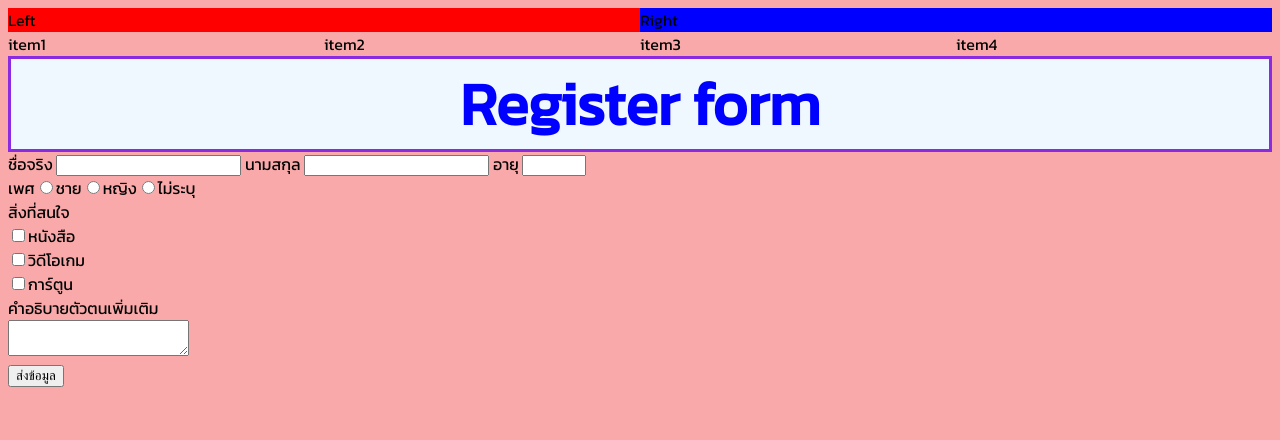
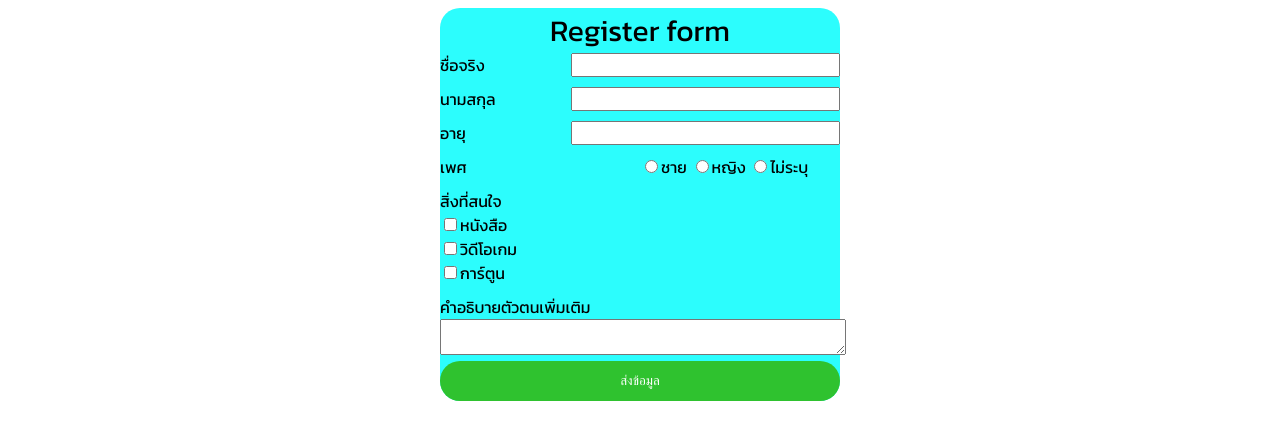
Before and after one commit to Phatcharaphon123/Work, a plain HTML site: page 820/HTML/form.html in a window 1280 px wide. Drawn offline with Linux system fonts and the light colour scheme.

Commit message:
Update form.html

```diff
--- a/820/HTML/form.html
+++ b/820/HTML/form.html
@@ -10,37 +10,42 @@
             src: url('./Kanit/Kanit-Regular.ttf');
         }
         body{
-            background-color: rgb(249, 169, 169);
             font-family: 'Kanit';
         }
-        #register{
-            color: blue;
-            font-size: 60px;
-            font-weight: 800;
-            background-color: aliceblue;
-            border: solid blueviolet;
+        .container{
+            width: 400px;
+            margin-left: auto;
+            margin-right: auto;
+            background-color: rgb(44, 253, 253);
+            border-radius: 20px;
+        }
+        .header{
+            font-size: 30px;
             text-align: center;
         }
         .header-form{
-            font-weight: 800;
+            width: 200px;
         }
-        .gender{
+        .flex{
             display: flex;
         }
-        .container{
-            display: flex;
+        .form-input{
+            margin-bottom: 10px;
         }
-        .item-left{
-            background-color: red;
-            flex: 1;
+        input.form,textarea{
+            border: 1 px solid blue;
+            width: 100%;
         }
-        .item-Right{
-            background-color: blue;
-            flex: 1;
+        .center{
+            text-align: center;
         }
-        .grid-container{
-            display: grid;
-            grid-template-columns: 1fr 1fr 1fr 1fr;
+        .button{
+            border: 0;
+            width: 100%;
+            height: 40px;
+            background-color: rgb(47, 194, 47);
+            color: white;
+            border-radius: 20px;
         }
         /* margin คือ ขอบนอกสุด*/
         /* Border คือ เป็นกรอบของข้อความเป็นส่วนที่อยู่ระหว่าง margin และ padding */
@@ -49,35 +54,28 @@
 </head>
 <body>
     <div class="container">
-        <div class="item-left">Left</div>
-        <div class="item-Right">Right</div>
-    </div>
-    <div class="grid-container">
-        <div class="grid-item">item1</div>
-        <div class="grid-item">item2</div>
-        <div class="grid-item">item3</div>
-        <div class="grid-item">item4</div>
-    </div>
-    <div id="register">Register form</div>
-    <span>ชื่อจริง</span>
+        <div class="header">Register form</div>
+    <div class="flex form-input">
+        <div class="header-form">ชื่อจริง</div>
         <input class="form" type="text">
-    <span>นามสกุล</span>
+        </div>
+    <div class="flex form-input">
+        <div class="header-form">นามสกุล</div>
         <input class="form" type="text">
-    <span>อายุ</span>
+        </div>
+    <div class="flex form-input">
+        <div class="header-form">อายุ</div>
         <input class="form" type="number" min="0" max="100">
-    <div class="gender">
-        เพศ
+        </div>
+    <div class="flex gender form-input">
+        <div class="header-form">เพศ</div>
         <div>
             <input name="gender" type="radio">ชาย
-        </div>
-        <div>
             <input name="gender" type="radio">หญิง
-        </div>
-        <div>
             <input name="gender" type="radio">ไม่ระบุ
         </div>
     </div>
-<div>
+<div class="form-input">
     สิ่งที่สนใจ
     <div>
         <input name="interest" type="checkbox">หนังสือ
@@ -89,12 +87,15 @@
         <input name="interest" type="checkbox">การ์ตูน
     </div>
 </div>
-<div>
+<div form-input>
     คำอธิบายตัวตนเพิ่มเติม
     <div>
         <textarea></textarea>
     </div>
-    <button>ส่งข้อมูล</button>
+    <div class="center">
+        <button class="button">ส่งข้อมูล</button>
+    </div>
+</div>
 </div>
 </body>
 </html>
```
